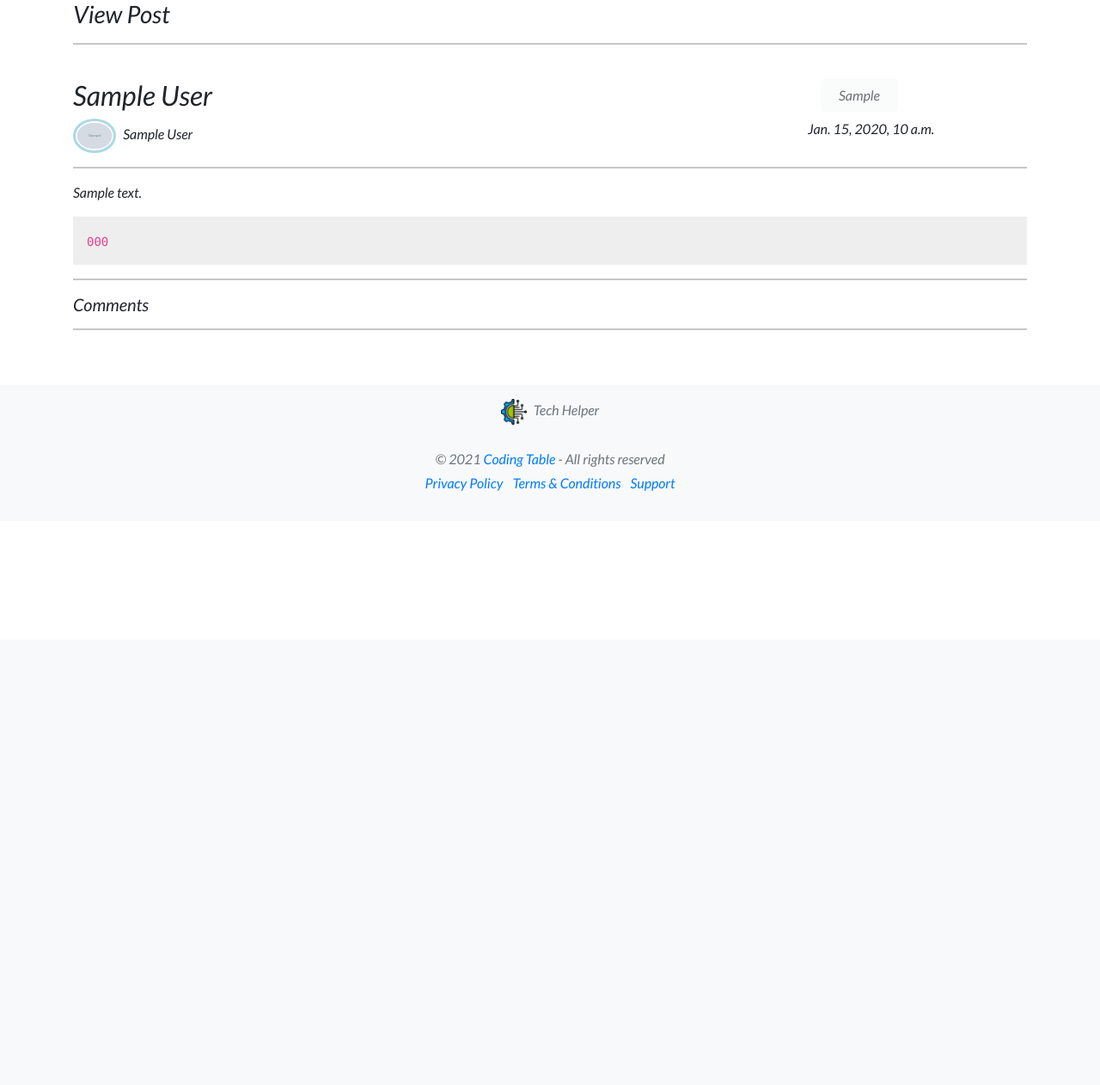
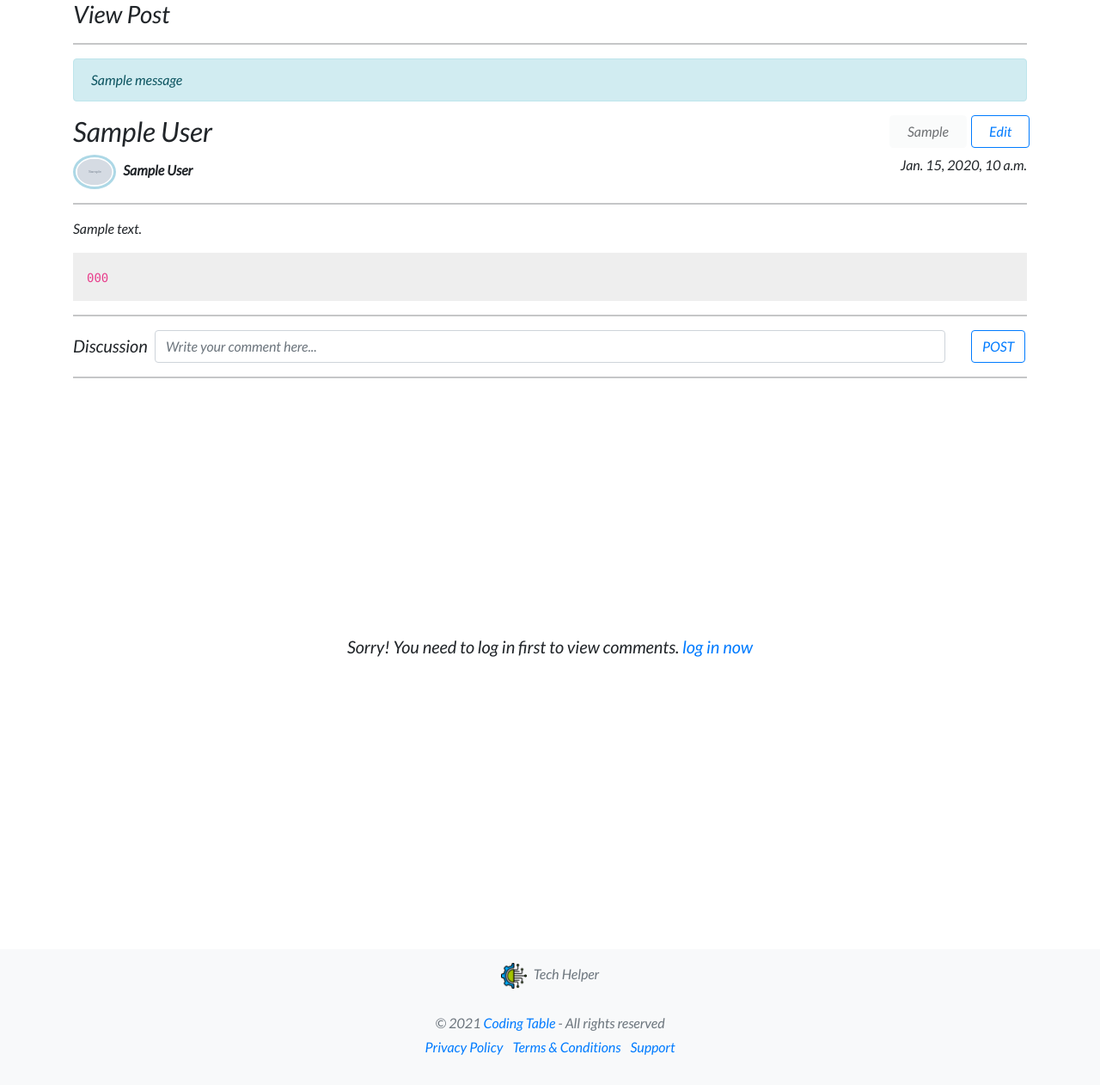
Before and after one commit to sabikrahat/techhelper, a Django app: page /view-question/1/ in a window 1280 px wide. Shown: the part 56-1318 px from the top of the page at 86% size. Before the commit the page ends 627 px from the top, so only its background shows below. Run offline with Django 3.2, Linux system fonts and the light colour scheme; tables that the repository leaves empty hold one stand-in row (values such as "Sample post"); grey boxes marked "Sample" are stand-in pictures; one stand-in notice (Sample message) is shown; some libraries are stand-ins or nearby versions.

Commit message:
add comment completed

```diff
--- a/techhelper/home/views.py
+++ b/techhelper/home/views.py
@@ -1,3 +1,4 @@
+from home.models import QstnCmnt
 from home.models import UserInternships
 from home.models import UserJobs
 from home.models import UserContact
@@ -86,53 +87,65 @@ def index(request):
 
 def feedback(request):
     try:
-        users = UserRegister.objects.raw(
-            'SELECT * FROM app_users WHERE EMAIL = %s', [request.session['email']])
+        user = UserRegister.objects.get(email=request.session['email'])
 
         if request.method == 'POST':
             if request.POST.get('txtUsername') and request.POST.get('txtEmail') and request.POST.get('txtPhone') and request.POST.get('txtMsg'):
                 saveContact = UserContact()
 
-                for user in users:
-                    saveContact.messengerId = user.id
-                    saveContact.messengerUsername = request.POST.get(
-                        'txtUsername')
-                    saveContact.messengerEmail = request.POST.get('txtEmail')
-                    saveContact.messengerPhoneNumber = request.POST.get(
-                        'txtPhone')
-                    saveContact.message = request.POST.get('txtMsg')
+                saveContact.messengerId = user.id
+                saveContact.messengerUsername = request.POST.get(
+                    'txtUsername')
+                saveContact.messengerEmail = request.POST.get('txtEmail')
+                saveContact.messengerPhoneNumber = request.POST.get(
+                    'txtPhone')
+                saveContact.message = request.POST.get('txtMsg')
 
-                    saveContact.save()
-                    messages.success(
-                        request, "Your message has been submitted.")
-                    return render(request, 'feedback.html', {'users': users})
+                saveContact.save()
+                messages.success(
+                    request, "Your message has been submitted.")
+                return render(request, 'feedback.html', {'user': user})
         else:
-            return render(request, 'feedback.html', {'users': users})
+            return render(request, 'feedback.html', {'user': user})
     except:
         messages.success(request, 'You need to login first')
         return redirect('login')
 
 
 def privacy(request):
-    context = {}
-    return render(request, 'privacy-policy.html', context)
+    try:
+        user = UserRegister.objects.get(email=request.session['email'])
+        return render(request, 'privacy-policy.html', {'user': user})
+    except:
+        return render(request, 'privacy-policy.html')
 
 
 def terms(request):
-    context = {}
-    return render(request, 'terms-and-conditions.html', context)
+    try:
+        user = UserRegister.objects.get(email=request.session['email'])
+        return render(request, 'terms-and-conditions.html', {'user': user})
+    except:
+        return render(request, 'terms-and-conditions.html')
 
 
 def job(request):
     jobs = UserQuestion.objects.raw(
         'SELECT * FROM app_users au, users_jobs uj WHERE au.id = uj.publisherId ORDER BY uj.id DESC')
-    return render(request, 'job.html', {'jobs': jobs})
+    try:
+        user = UserRegister.objects.get(email=request.session['email'])
+        return render(request, 'job.html', {'jobs': jobs, 'user': user})
+    except:
+        return render(request, 'job.html', {'jobs': jobs})
 
 
 def internship(request):
     internships = UserQuestion.objects.raw(
         'SELECT * FROM app_users au, users_internships ui WHERE au.id = ui.publisherId ORDER BY ui.id DESC')
-    return render(request, 'internship.html', {'internships': internships})
+    try:
+        user = UserRegister.objects.get(email=request.session['email'])
+        return render(request, 'internship.html', {'internships': internships, 'user': user})
+    except:
+        return render(request, 'internship.html', {'internships': internships})
 
 
 def askquestion(request):
@@ -140,37 +153,33 @@ def askquestion(request):
         if request.POST.get('questionTitle') and request.POST.get('qustionDescription') and request.POST.get('questionType') and request.POST.get('questionCode'):
             saveQuestion = UserQuestion()
 
-            users = UserRegister.objects.raw(
-                'SELECT * FROM app_users WHERE EMAIL = %s', [request.session['email']])
+            user = UserRegister.objects.get(email=request.session['email'])
 
-            for user in users:
+            saveQuestion.publisherId = user.id
+            saveQuestion.publisherName = user.firstName + " " + user.lastName
+            saveQuestion.title = request.POST.get('questionTitle')
+            saveQuestion.description = request.POST.get(
+                'qustionDescription')
+            saveQuestion.type = request.POST.get('questionType')
+            saveQuestion.code = request.POST.get('questionCode')
 
-                saveQuestion.publisherId = user.id
-                saveQuestion.publisherName = user.firstName + " " + user.lastName
-                saveQuestion.title = request.POST.get('questionTitle')
-                saveQuestion.description = request.POST.get(
-                    'qustionDescription')
-                saveQuestion.type = request.POST.get('questionType')
-                saveQuestion.code = request.POST.get('questionCode')
+            if int(user.point) >= 10:
+                user.point = str(int(user.point) - 10)
 
-                if int(user.point) >= 10:
-                    user.point = str(int(user.point) - 10)
+                user.save()
 
-                    user.save()
-
-                    saveQuestion.save()
-                    messages.success(
-                        request, "Your question has been submitted!")
-                    return render(request, 'ask-question.html', {'users': users})
-                else:
-                    messages.success(
-                        request, "You don't have enough point! Please buy points.")
-                    return render(request, 'ask-question.html', {'users': users})
+                saveQuestion.save()
+                messages.success(
+                    request, "Your question has been submitted!")
+                return render(request, 'ask-question.html', {'user': user})
+            else:
+                messages.success(
+                    request, "You don't have enough point! Please buy points.")
+                return render(request, 'ask-question.html', {'user': user})
     else:
         try:
-            users = UserRegister.objects.raw(
-                'SELECT * FROM app_users WHERE EMAIL = %s', [request.session['email']])
-            return render(request, 'ask-question.html', {'users': users})
+            user = UserRegister.objects.get(email=request.session['email'])
+            return render(request, 'ask-question.html', {'user': user})
         except:
             messages.success(request, 'You need to login first')
             return redirect('login')
@@ -178,39 +187,36 @@ def askquestion(request):
 
 def postjob(request):
     try:
-        users = UserRegister.objects.raw(
-            'SELECT * FROM app_users WHERE EMAIL = %s', [request.session['email']])
+        user = UserRegister.objects.get(email=request.session['email'])
         if request.method == 'POST':
             if request.POST.get('jobTitle') and request.POST.get('companyName') and request.POST.get('jobDescription') and request.POST.get('jobType') and request.POST.get('paymentStatus') and request.POST.get('workPlace') and request.POST.get('minSalary') and request.POST.get('maxSalary'):
                 saveJob = UserJobs()
 
-                for user in users:
+                saveJob.publisherId = user.id
+                saveJob.publisherName = user.firstName + " " + user.lastName
+                saveJob.jobTitle = request.POST.get('jobTitle')
+                saveJob.companyName = request.POST.get('companyName')
+                saveJob.description = request.POST.get('jobDescription')
+                saveJob.jobType = request.POST.get('jobType')
+                saveJob.paymentStatus = request.POST.get('paymentStatus')
+                saveJob.workPlace = request.POST.get('workPlace')
+                saveJob.minSalary = request.POST.get('minSalary')
+                saveJob.maxSalary = request.POST.get('maxSalary')
 
-                    saveJob.publisherId = user.id
-                    saveJob.publisherName = user.firstName + " " + user.lastName
-                    saveJob.jobTitle = request.POST.get('jobTitle')
-                    saveJob.companyName = request.POST.get('companyName')
-                    saveJob.description = request.POST.get('jobDescription')
-                    saveJob.jobType = request.POST.get('jobType')
-                    saveJob.paymentStatus = request.POST.get('paymentStatus')
-                    saveJob.workPlace = request.POST.get('workPlace')
-                    saveJob.minSalary = request.POST.get('minSalary')
-                    saveJob.maxSalary = request.POST.get('maxSalary')
+                if int(user.point) >= 20:
+                    user.point = str(int(user.point) - 20)
 
-                    if int(user.point) >= 20:
-                        user.point = str(int(user.point) - 20)
+                    user.save()
 
-                        user.save()
-
-                        saveJob.save()
-                        messages.success(
-                            request, "Your job post has been submitted!")
-                    else:
-                        messages.success(
-                            request, "You don't have enough point! Please buy points.")
-                    return render(request, 'post-job.html')
+                    saveJob.save()
+                    messages.success(
+                        request, "Your job post has been submitted!")
+                else:
+                    messages.success(
+                        request, "You don't have enough point! Please buy points.")
+                return render(request, 'post-job.html', {'user': user})
         else:
-            return render(request, 'post-job.html')
+            return render(request, 'post-job.html', {'user': user})
     except:
         messages.success(request, 'You need to login first')
         return redirect('login')
@@ -218,65 +224,107 @@ def postjob(request):
 
 def postinternship(request):
     try:
-        users = UserRegister.objects.raw(
-            'SELECT * FROM app_users WHERE EMAIL = %s', [request.session['email']])
+        user = UserRegister.objects.get(email=request.session['email'])
         if request.method == 'POST':
             if request.POST.get('internshipTitle') and request.POST.get('companyName') and request.POST.get('internshipDescription') and request.POST.get('internshipType') and request.POST.get('paymentStatus') and request.POST.get('workPlace') and request.POST.get('minSalary') and request.POST.get('maxSalary'):
                 saveInternship = UserInternships()
 
-                for user in users:
+                saveInternship.publisherId = user.id
+                saveInternship.publisherName = user.firstName + " " + user.lastName
+                saveInternship.internshipTitle = request.POST.get(
+                    'internshipTitle')
+                saveInternship.companyName = request.POST.get(
+                    'companyName')
+                saveInternship.description = request.POST.get(
+                    'internshipDescription')
+                saveInternship.internshipType = request.POST.get(
+                    'internshipType')
+                saveInternship.paymentStatus = request.POST.get(
+                    'paymentStatus')
+                saveInternship.workPlace = request.POST.get('workPlace')
+                saveInternship.minSalary = request.POST.get('minSalary')
+                saveInternship.maxSalary = request.POST.get('maxSalary')
 
-                    saveInternship.publisherId = user.id
-                    saveInternship.publisherName = user.firstName + " " + user.lastName
-                    saveInternship.internshipTitle = request.POST.get(
-                        'internshipTitle')
-                    saveInternship.companyName = request.POST.get(
-                        'companyName')
-                    saveInternship.description = request.POST.get(
-                        'internshipDescription')
-                    saveInternship.internshipType = request.POST.get(
-                        'internshipType')
-                    saveInternship.paymentStatus = request.POST.get(
-                        'paymentStatus')
-                    saveInternship.workPlace = request.POST.get('workPlace')
-                    saveInternship.minSalary = request.POST.get('minSalary')
-                    saveInternship.maxSalary = request.POST.get('maxSalary')
+                if int(user.point) >= 20:
+                    user.point = str(int(user.point) - 20)
 
-                    if int(user.point) >= 20:
-                        user.point = str(int(user.point) - 20)
+                    user.save()
 
-                        user.save()
-
-                        saveInternship.save()
-                        messages.success(
-                            request, "Your internship post has been submitted!")
-                    else:
-                        messages.success(
-                            request, "You don't have enough point! Please buy points.")
-                    return render(request, 'post-internship.html')
+                    saveInternship.save()
+                    messages.success(
+                        request, "Your internship post has been submitted!")
+                else:
+                    messages.success(
+                        request, "You don't have enough point! Please buy points.")
+                return render(request, 'post-internship.html', {'user': user})
         else:
-            return render(request, 'post-internship.html')
+            return render(request, 'post-internship.html', {'user': user})
     except:
         messages.success(request, 'You need to login first')
         return redirect('login')
 
 
 def viewquestion(request, token):
+    cursor = connection.cursor()
+    cursor.execute(
+        'SELECT * FROM app_users au, users_questions uq WHERE au.id = uq.publisherId and uq.id = %s ORDER BY uq.id DESC', [token])
+
+    questions = cursor.fetchall()
+    cursor.close()
+
     try:
         user = UserRegister.objects.get(email=request.session['email'])
-        cursor = connection.cursor()
-        cursor.execute(
-            'SELECT * FROM app_users au, users_questions uq WHERE au.id = uq.publisherId and uq.id = %s ORDER BY uq.id DESC', [token])
+        if request.method == 'POST':
+            if request.POST.get('inputCmnt'):
+                cmnt = request.POST.get('inputCmnt')
+                if cmnt == "":
+                    cursor = connection.cursor()
+                    cursor.execute(
+                        'SELECT * FROM app_users au, questions_comments qc WHERE au.id = qc.publisherId and QSTNID = %s ORDER BY qc.id DESC', [token])
+                    cmnts = cursor.fetchall()
+                    cursor.close()
+                    messages.success(
+                        request, "You can't post an empty discussion")
+                    return render(request, 'view-question.html', {'questions': questions, 'cmnts': cmnts, 'user': user})
+                else:
+                    saveCmnt = QstnCmnt()
 
-        questions = cursor.fetchall()
-        cursor.close()
-        return render(request, 'view-question.html', {'questions': questions, 'user': user})
+                    saveCmnt.publisherId = user.id
+                    saveCmnt.publisherName = user.firstName + " " + user.lastName
+                    saveCmnt.qstnId = token
+                    saveCmnt.cmnt = cmnt
+
+                    saveCmnt.save()
+
+                    if user.id != questions[0][0]:
+                        user.point = str(int(user.point) + 10)
+                        user.save()
+
+                    cursor = connection.cursor()
+                    cursor.execute(
+                        'SELECT * FROM app_users au, questions_comments qc WHERE au.id = qc.publisherId and QSTNID = %s ORDER BY qc.id DESC', [token])
+                    cmnts = cursor.fetchall()
+                    cursor.close()
+                    messages.success(request, "Your discussion posted.")
+                    return render(request, 'view-question.html', {'questions': questions, 'cmnts': cmnts, 'user': user})
+            else:
+                cursor = connection.cursor()
+                cursor.execute(
+                    'SELECT * FROM app_users au, questions_comments qc WHERE au.id = qc.publisherId and QSTNID = %s ORDER BY qc.id DESC', [token])
+                cmnts = cursor.fetchall()
+                cursor.close()
+                return render(request, 'view-question.html', {'questions': questions, 'cmnts': cmnts, 'user': user})
+        else:
+            cursor = connection.cursor()
+            cursor.execute(
+                'SELECT * FROM app_users au, questions_comments qc WHERE au.id = qc.publisherId and QSTNID = %s ORDER BY qc.id DESC', [token])
+            cmnts = cursor.fetchall()
+            cursor.close()
+
+            return render(request, 'view-question.html', {'questions': questions, 'cmnts': cmnts, 'user': user})
 
     except:
-        cursor = connection.cursor()
-        cursor.execute(
-            'SELECT * FROM app_users au, users_questions uq WHERE au.id = uq.publisherId and uq.id = %s ORDER BY uq.id DESC', [token])
-
-        questions = cursor.fetchall()
-        cursor.close()
+        if request.method == 'POST':
+            messages.success(
+                request, "You need to login first.")
         return render(request, 'view-question.html', {'questions': questions})
--- a/techhelper/templates/account/edit-profile.html
+++ b/techhelper/templates/account/edit-profile.html
@@ -4,7 +4,6 @@
 {% block content %}
 {% load static %}
 <h4></h4>
-{% for user in users %}
 <h3>Edit Your Profile</h3>
 <hr>
 <br>
@@ -89,6 +88,5 @@
     <button type="submit" class="btn btn-outline-primary" name="edit-profile">Update Profile</button>
 
 </form>
-{% endfor %}
 
 {% endblock %}
--- a/techhelper/templates/account/login.html
+++ b/techhelper/templates/account/login.html
@@ -117,7 +117,6 @@
                 <div class="alert alert-info">
                     {{ result }}
                 </div>
-                <!-- <h5 style="color: red;">{{result}}</h5> -->
                 {% endfor %}
                 {% endif %}
             </form>
--- a/techhelper/templates/account/profile.html
+++ b/techhelper/templates/account/profile.html
@@ -20,7 +20,7 @@
     </div>
     <hr>
 </div>
-{% for user in users %}
+
 <div class="row">
     <div class="col-10" style="margin-top: 0.2em;">
         <b>{{user.username}}&nbsp;|&nbsp;{{user.email}}</b>
@@ -90,6 +90,4 @@
 
 </form>
 
-{% endfor %}
-
 {% endblock %}
--- a/techhelper/templates/ask-question.html
+++ b/techhelper/templates/ask-question.html
@@ -74,7 +74,6 @@
 {% block content %}
 {% load static %}
 
-{% for user in users %}
 <div class="container contact-form">
     <div class="contact-image">
         <img src="{% static 'images/techhelper.png' %}" alt="techhelper_logo" />
@@ -128,6 +127,5 @@
         </div>
     </form>
 </div>
-{% endfor %}
 
 {% endblock %}
--- a/techhelper/templates/feedback.html
+++ b/techhelper/templates/feedback.html
@@ -75,7 +75,6 @@
 {% block content %}
 {% load static %}
 
-{% for user in users %}
 <div class="container contact-form">
     <div class="contact-image">
         <img src="{% static 'images/techhelper.png' %}" alt="techhelper_logo" />
@@ -118,6 +117,5 @@
 
     </form>
 </div>
-{% endfor %}
 
 {% endblock %}
--- a/techhelper/templates/index.html
+++ b/techhelper/templates/index.html
@@ -104,7 +104,8 @@
                         </li>
                         {% else %}
                         <li><a class="dropdown-item" href="{% url 'profile' %}">
-                                <img src="{% static 'others/person.svg' %}" height="35px" style="border-radius: 50%;"
+                                <img src="{% static 'others/person.svg' %}" height="35px"
+                                    style="border: 3px solid lightblue; padding: 0.1em; border-radius: 50%;"
                                     alt="techhelper image" />&ensp;{{request.session.email}}</a>
                         </li>
                         {% endif %}
--- a/techhelper/templates/terms-and-conditions.html
+++ b/techhelper/templates/terms-and-conditions.html
@@ -1,6 +1,6 @@
 <!DOCTYPE html>
 {% extends 'index.html' %}
-{% block title %}Contact{% endblock %}
+{% block title %}Terms and Conditions{% endblock %}
 {% block content %}
 {% load static %}
 
--- a/techhelper/templates/view-question.html
+++ b/techhelper/templates/view-question.html
@@ -6,17 +6,23 @@
 
 <h3>View Post</h3>
 <hr>
-<br>
+{% if messages %}
+{% for result in messages %}
+<div class="alert alert-info">
+    {{ result }}
+</div>
+{% endfor %}
+{% endif %}
 
 {% for qstn in questions %}
 <div class="row">
-    <div class="col-9">
+    <div class="col-10">
         <h2>{{qstn.14}}</h2>
     </div>
-    <div class="col-2">
-        <div class="col-2"><button type="button" class="btn btn-light disabled"
-                style="margin-bottom: 0.3em;">&ensp;{{qstn.16}}&ensp;</button></div>
-        <div class="col-1"></div>
+    <div class="col-1"><button type="button" class="btn btn-light disabled"
+            style="margin-bottom: 0.3em;">&ensp;{{qstn.16}}&ensp;</button>
+    </div>
+    <div class="col-1"><button type="button" class="btn btn-outline-primary">&ensp;Edit&ensp;</button>
     </div>
 </div>
 
@@ -25,13 +31,13 @@
         {% if qstn.9 %}
         <img src="../../{{qstn.9}}" height="40px"
             style="border: 3px solid lightblue; padding: 0.1em; border-radius: 50%;"
-            alt="user image" />&ensp;{{qstn.13}}
+            alt="user image" />&ensp;<b>{{qstn.13}}</b>
         {% else %}
         <img src="{% static 'others/person.svg' %}" height="40px" style="border-radius: 50%;"
-            alt="user image" />&ensp;{{qstn.13}}
+            alt="user image" />&ensp;<b>{{qstn.13}}</b>
         {% endif %}
     </div>
-    <div class="col-3">
+    <div class="col-3" style="text-align: end;">
         {{qstn.18}}
     </div>
 </div>
@@ -43,8 +49,63 @@
 <h3></h3>
 <h3></h3>
 <hr>
-<h5>Comments</h5>
+<form method="POST">
+    {% csrf_token %}
+    <div class="row">
+        <div class="col-1">
+            <h5 style="padding-top: 0.3em;">Discussion&nbsp;</h5>
+        </div>
+        <div class="col-10">
+            <input type="text" class="form-control" id="inputCmnt" placeholder="Write your comment here..."
+                name="inputCmnt" required>
+        </div>
+        <div class="col-1">
+            <button type="submit" class="btn btn-outline-primary">POST</button>
+        </div>
+    </div>
+</form>
 <hr>
+{% if request.session.email %}
+
+{% if cmnts|length %}
+{% for cmnt in cmnts %}
+<div class="card" style="margin-bottom: 0.7em; padding: 0.4em;">
+    <div class="row" style="align-items: center; margin-left: 1em; margin-right: 1.3em;">
+        <div class="col-1">
+            {% if cmnt.9 %}
+            <img src="../../{{cmnt.9}}" height="43px"
+                style="border: 3px solid lightblue; padding: 0.1em; border-radius: 50%; margin-left: 1.6em;"
+                alt="user image" />
+            {% else %}
+            <img src="{% static 'others/person.svg' %}" height="43px"
+                style="border: 3px solid lightblue; padding: 0.1em; border-radius: 50%; margin-left: 1.6em;"
+                alt="user image" />
+            {% endif %}
+        </div>
+        <div class="col-7" style="text-align: start;">
+            <div><b>{{cmnt.13}}</b></div>
+            <div>{{cmnt.15}}</div>
+        </div>
+        <div class="col-4" style="text-align: end;">
+            {{cmnt.16}}
+        </div>
+    </div>
+</div>
+{% endfor %}
+
+{% else %}
+<div class="custom-center">
+    <br>
+    <h5> Sorry! No comments found of this post.</h5>
+</div>
+{% endif %}
+
+{% else %}
+<div class="custom-center">
+    <br>
+    <h5> Sorry! You need to log in first to view comments. <a href="{% url 'login' %}">log in now</a></h5>
+</div>
+{% endif %}
 
 {% endfor %}
 
```
Also changed, not shown: techhelper/accounts/views.py (+8 -11 lines), techhelper/home/models.py (+11 -0 lines), techhelper/home/migrations/0002_qstncmnt.py (added), techhelper/uploads/20210830030823-sample-3.png (added), techhelper/uploads/20210830030913-sample-2.png (added).
